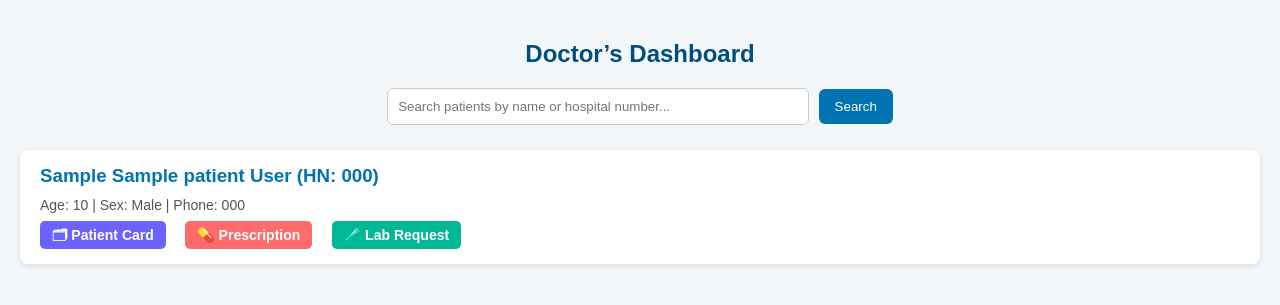
After one commit to reign001/HOSPITAL-INFORMATION-MANAGEMENT-SYSTEM, a Flask app: page /doctor/dashboard in a window 1280 px wide. The commit adds this page. Shown: the top 305 px of the page. Run offline with Flask 3, Linux system fonts and the light colour scheme; a user stored in the database is signed in; tables that the repository leaves empty hold one stand-in row (values such as "Sample post").

Commit message:
doctor's dashboard added

```diff
--- a/app/models.py
+++ b/app/models.py
@@ -25,6 +25,7 @@ from sqlalchemy.dialects.postgresql import ENUM
 from sqlalchemy import Enum as SAEnum
 from app import db, login_manager
 from sqlalchemy import extract
+from flask_login import UserMixin
 
 from flask_sqlalchemy import SQLAlchemy
 
@@ -129,6 +130,45 @@ class Patient(db.Model):
     @staticmethod
     def patients_by_year(year):
         return Patient.query.filter(extract("year", Patient.created_at) == year).all()
+
+
+# Doctor/User model assumed to exist, adjust accordingly
+
+class PatientCard(db.Model):
+    __tablename__ = "patient_cards"
+    id = db.Column(db.Integer, primary_key=True)
+    patient_id = db.Column(db.Integer, db.ForeignKey("patients.id"), nullable=False, unique=True)
+    notes = db.Column(db.Text)
+    last_updated = db.Column(db.DateTime, default=datetime.utcnow, onupdate=datetime.utcnow)
+
+    patient = db.relationship("Patient", backref=db.backref("card", uselist=False))
+
+
+class Prescription(db.Model):
+    __tablename__ = "prescriptions"
+    id = db.Column(db.Integer, primary_key=True)
+    patient_id = db.Column(db.Integer, db.ForeignKey("patients.id"), nullable=False)
+    doctor_id = db.Column(db.Integer, db.ForeignKey("users.id"), nullable=False)
+    drugs = db.Column(db.Text, nullable=False)
+    created_at = db.Column(db.DateTime, default=datetime.utcnow)
+    is_dispensed = db.Column(db.Boolean, default=False)
+
+    patient = db.relationship("Patient", backref="prescriptions")
+    doctor = db.relationship("User", backref="prescriptions")
+
+
+class LabRequest(db.Model):
+    __tablename__ = "lab_requests"
+    id = db.Column(db.Integer, primary_key=True)
+    patient_id = db.Column(db.Integer, db.ForeignKey("patients.id"), nullable=False)
+    doctor_id = db.Column(db.Integer, db.ForeignKey("users.id"), nullable=False)
+    tests_requested = db.Column(db.Text, nullable=False)
+    created_at = db.Column(db.DateTime, default=datetime.utcnow)
+    is_completed = db.Column(db.Boolean, default=False)
+
+    patient = db.relationship("Patient", backref="lab_requests")
+    doctor = db.relationship("User", backref="lab_requests")
+
 
 
 class OperationDiary(db.Model):
--- a/app/templates/dispensary/dispense.html
+++ b/app/templates/dispensary/dispense.html
@@ -82,6 +82,8 @@
         <button type="submit" class="btn btn-primary w-100 py-2 fw-bold">💊 Dispense</button>
 
         <!-- Records Links -->
+         <br><br>
+         <br><br>
         <div class="mt-5 d-flex flex-wrap gap-3 justify-content-center record-links">
             <a href="{{ url_for('dispensary.dispensary_records', period='day') }}" class="record-btn">📅 Daily Records</a>
             <a href="{{ url_for('dispensary.dispensary_records', period='week') }}" class="record-btn">🗓️ Weekly Records</a>
--- /dev/null
+++ b/app/templates/doctor/dashboard.html
@@ -0,0 +1,147 @@
+<!DOCTYPE html>
+<html lang="en">
+<head>
+  <meta charset="UTF-8">
+  <meta name="viewport" content="width=device-width, initial-scale=1.0">
+  <title>Doctor's Dashboard</title>
+  <style>
+    body {
+      font-family: Arial, sans-serif;
+      background-color: #f4f7f9;
+      margin: 0;
+      padding: 20px;
+      color: #333;
+    }
+
+    h2 {
+      text-align: center;
+      color: #004d80;
+      margin-bottom: 20px;
+    }
+
+    .search-box {
+      text-align: center;
+      margin-bottom: 25px;
+    }
+
+    .search-box input[type="text"] {
+      padding: 10px;
+      width: 60%;
+      max-width: 400px;
+      border: 1px solid #ccc;
+      border-radius: 6px;
+      outline: none;
+    }
+
+    .search-box button {
+      padding: 10px 16px;
+      margin-left: 5px;
+      background: #0073b1;
+      color: #fff;
+      border: none;
+      border-radius: 6px;
+      cursor: pointer;
+      transition: background 0.3s;
+    }
+
+    .search-box button:hover {
+      background: #005f8a;
+    }
+
+    .patient-folder {
+      background: #fff;
+      border-radius: 8px;
+      padding: 15px 20px;
+      margin-bottom: 20px;
+      box-shadow: 0px 2px 6px rgba(0,0,0,0.1);
+      transition: transform 0.2s ease, box-shadow 0.2s ease;
+    }
+
+    .patient-folder:hover {
+      transform: translateY(-3px);
+      box-shadow: 0px 4px 12px rgba(0,0,0,0.15);
+    }
+
+    .patient-folder h3 {
+      margin: 0 0 10px;
+      color: #0073b1;
+    }
+
+    .patient-folder p {
+      margin: 0 0 12px;
+      font-size: 14px;
+      color: #555;
+    }
+
+    .patient-actions a {
+      text-decoration: none;
+      margin-right: 15px;
+      padding: 6px 12px;
+      border-radius: 5px;
+      font-size: 14px;
+      font-weight: bold;
+      color: #fff;
+      transition: background 0.3s;
+    }
+
+    .patient-actions a:nth-child(1) {
+      background: #6c63ff; /* Patient Card */
+    }
+
+    .patient-actions a:nth-child(1):hover {
+      background: #5851db;
+    }
+
+    .patient-actions a:nth-child(2) {
+      background: #ff6b6b; /* Prescription */
+    }
+
+    .patient-actions a:nth-child(2):hover {
+      background: #e63946;
+    }
+
+    .patient-actions a:nth-child(3) {
+      background: #00b894; /* Lab Request */
+    }
+
+    .patient-actions a:nth-child(3):hover {
+      background: #009874;
+    }
+
+    .no-patients {
+      text-align: center;
+      font-size: 16px;
+      color: #999;
+    }
+  </style>
+</head>
+<body>
+
+  <h2>Doctor’s Dashboard</h2>
+
+  <!-- Search Bar -->
+  <div class="search-box">
+    <form method="get" action="{{ url_for('doctor.dashboard') }}">
+      <input type="text" name="q" placeholder="Search patients by name or hospital number..." value="{{ query or '' }}">
+      <button type="submit">Search</button>
+    </form>
+  </div>
+
+  <!-- Patients -->
+  {% for patient in patients %}
+    <div class="patient-folder">
+      <h3>{{ patient.full_name() }} (HN: {{ patient.hospital_number }})</h3>
+      <p>Age: {{ patient.age }} | Sex: {{ patient.sex.value }} | Phone: {{ patient.phone_number }}</p>
+
+      <div class="patient-actions">
+        <a href="{{ url_for('doctor.update_patient_card', patient_id=patient.id) }}">🗂 Patient Card</a>
+        <a href="{{ url_for('doctor.create_prescription', patient_id=patient.id) }}">💊 Prescription</a>
+        <a href="{{ url_for('doctor.create_lab_request', patient_id=patient.id) }}">🧪 Lab Request</a>
+      </div>
+    </div>
+  {% else %}
+    <p class="no-patients">No patients found.</p>
+  {% endfor %}
+
+</body>
+</html>
--- /dev/null
+++ b/app/templates/doctor/lab_request_form.html
@@ -0,0 +1,6 @@
+<!-- templates/doctor/lab_request_form.html -->
+<h3>Lab Request for {{ patient.full_name() }}</h3>
+<form method="post">
+  <textarea name="tests" rows="6" cols="60" placeholder="Enter requested tests"></textarea><br>
+  <button type="submit">Submit</button>
+</form>
--- /dev/null
+++ b/app/templates/doctor/patient_card.html
@@ -0,0 +1,6 @@
+<!-- templates/doctor/patient_card.html -->
+<h3>Patient Card - {{ patient.full_name() }}</h3>
+<form method="post">
+  <textarea name="notes" rows="10" cols="80">{{ card.notes if card else "" }}</textarea><br>
+  <button type="submit">Save</button>
+</form>
--- /dev/null
+++ b/app/templates/doctor/prescription_form.html
@@ -0,0 +1,6 @@
+<!-- templates/doctor/prescription_form.html -->
+<h3>Prescription for {{ patient.full_name() }}</h3>
+<form method="post">
+  <textarea name="drugs" rows="6" cols="60" placeholder="Enter drug prescriptions"></textarea><br>
+  <button type="submit">Submit</button>
+</form>
--- a/app/templates/index.html
+++ b/app/templates/index.html
@@ -13,6 +13,11 @@
         </p>
 
         <div class="row g-4 justify-content-center">
+            <div class="col-md-3">
+                <a href="{{ url_for('doctor.doctor_dashboard') }}" class="btn btn-secondary w-100 py-3">
+                    Doctor's Dashboard.
+                </a>
+            </div>
             <!-- Patients -->
             <div class="col-md-3">
                 <a href="{{ url_for('patients.list_patients') }}" class="btn btn-primary w-100 py-3">
--- a/app/templates/pharmacy/list.html
+++ b/app/templates/pharmacy/list.html
@@ -66,6 +66,12 @@
                    style="background-color:#ffc107; color:black; padding:4px 8px; text-decoration:none; border-radius:4px; font-size:12px;">
                    Restock
                 </a>
+                <form action="{{ url_for('pharmacy.delete_drug', drug_id=drug.id) }}" method="POST" style="display:inline;">
+                    <button type="submit"
+                            style="background-color:#ffc107; color:black; padding:4px 8px; border:none; border-radius:4px; font-size:12px; cursor:pointer;">
+                        Remove
+                    </button>
+                </form>
             </td>
         </tr>
         {% endfor %}
--- /dev/null
+++ b/app/views/doctor_views.py
@@ -0,0 +1,72 @@
+from flask import render_template, request, redirect, url_for, flash
+from flask_login import login_required, current_user
+from app import db
+from app.models import Patient, PatientCard, Prescription, LabRequest
+from flask import Blueprint, render_template
+
+
+doctor_bp = Blueprint("doctor", __name__, template_folder="../templates/doctor")
+@doctor_bp.route("/dashboard")
+@login_required
+def dashboard():
+    query = request.args.get("q", "").strip()
+
+    if query:
+        patients = Patient.query.filter(
+            (Patient.first_name.ilike(f"%{query}%")) |
+            (Patient.surname.ilike(f"%{query}%")) |
+            (Patient.hospital_number.ilike(f"%{query}%"))
+        ).all()
+    else:
+        patients = Patient.query.all()
+
+    return render_template("doctor/dashboard.html", patients=patients, query=query)
+
+
+@doctor_bp.route("/doctor/patient/<int:patient_id>/card", methods=["GET", "POST"])
+@login_required
+def update_patient_card(patient_id):
+    patient = Patient.query.get_or_404(patient_id)
+    card = PatientCard.query.filter_by(patient_id=patient.id).first()
+    if not card:
+        card = PatientCard(patient_id=patient.id)
+
+    if request.method == "POST":
+        notes = request.form.get("notes")
+        card.notes = notes
+        db.session.add(card)
+        db.session.commit()
+        flash("Patient card updated", "success")
+        return redirect(url_for("doctor.doctor_dashboard"))
+
+    return render_template("doctor/patient_card.html", patient=patient, card=card)
+
+
+@doctor_bp.route("/doctor/patient/<int:patient_id>/prescription", methods=["GET", "POST"])
+@login_required
+def create_prescription(patient_id):
+    patient = Patient.query.get_or_404(patient_id)
+    if request.method == "POST":
+        drugs = request.form.get("drugs")
+        prescription = Prescription(patient_id=patient.id, doctor_id=current_user.id, drugs=drugs)
+        db.session.add(prescription)
+        db.session.commit()
+        flash("Prescription submitted", "success")
+        return redirect(url_for("doctor.doctor_dashboard"))
+
+    return render_template("doctor/prescription_form.html", patient=patient)
+
+
+@doctor_bp.route("/doctor/patient/<int:patient_id>/lab", methods=["GET", "POST"])
+@login_required
+def create_lab_request(patient_id):
+    patient = Patient.query.get_or_404(patient_id)
+    if request.method == "POST":
+        tests = request.form.get("tests")
+        request_form = LabRequest(patient_id=patient.id, doctor_id=current_user.id, tests_requested=tests)
+        db.session.add(request_form)
+        db.session.commit()
+        flash("Lab request submitted", "success")
+        return redirect(url_for("doctor.doctor_dashboard"))
+
+    return render_template("doctor/lab_request_form.html", patient=patient)
```
Also changed, not shown: app/__init__.py (+2 -145 lines), app/templates/dispensary/records.html (+20 -0 lines), app/views/dispensary_views.py (+73 -87 lines), app/views/lab_views.py (+6 -1 lines), migrations/versions/110c2eb35e67_.py (added, +60 -0 lines).
